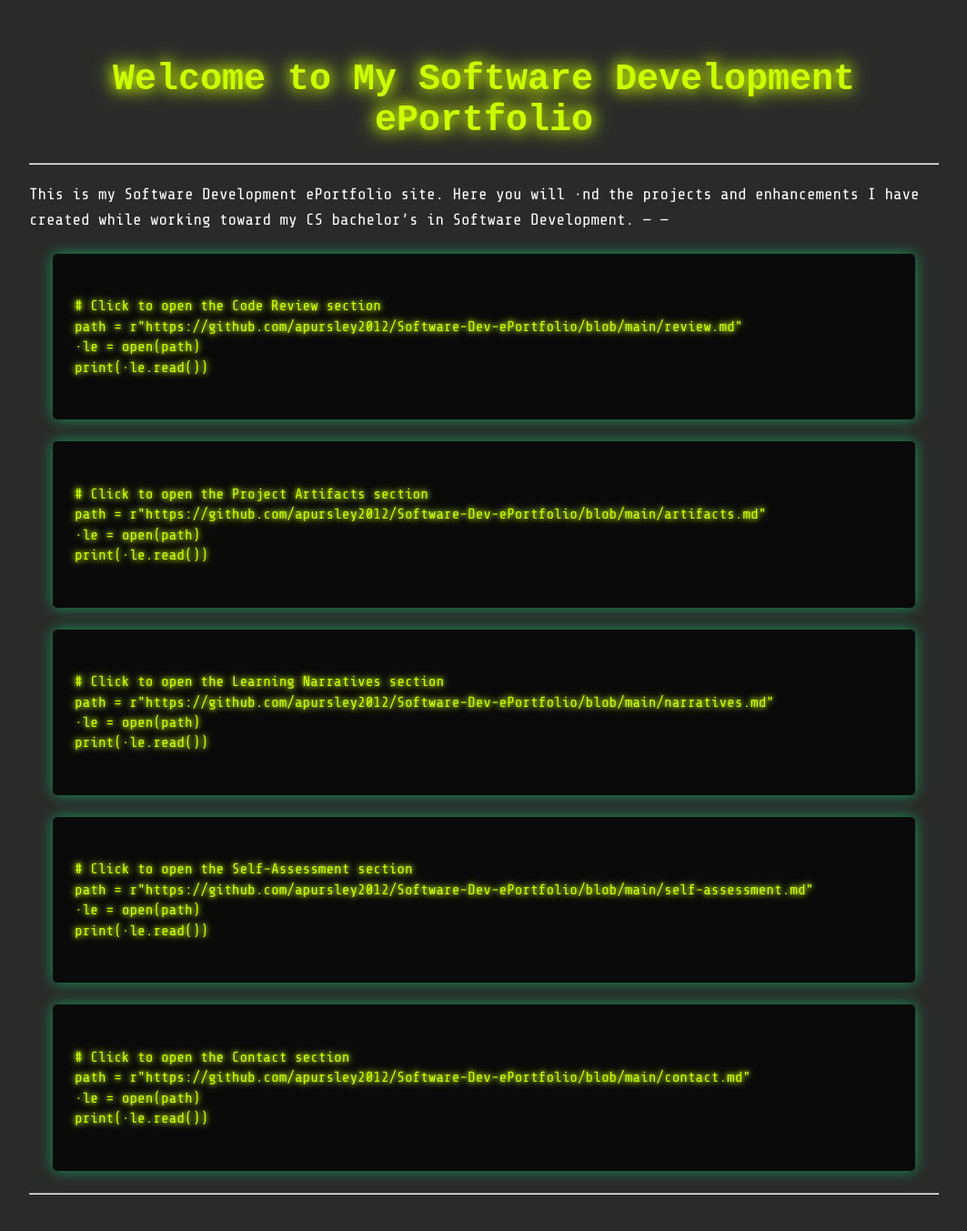
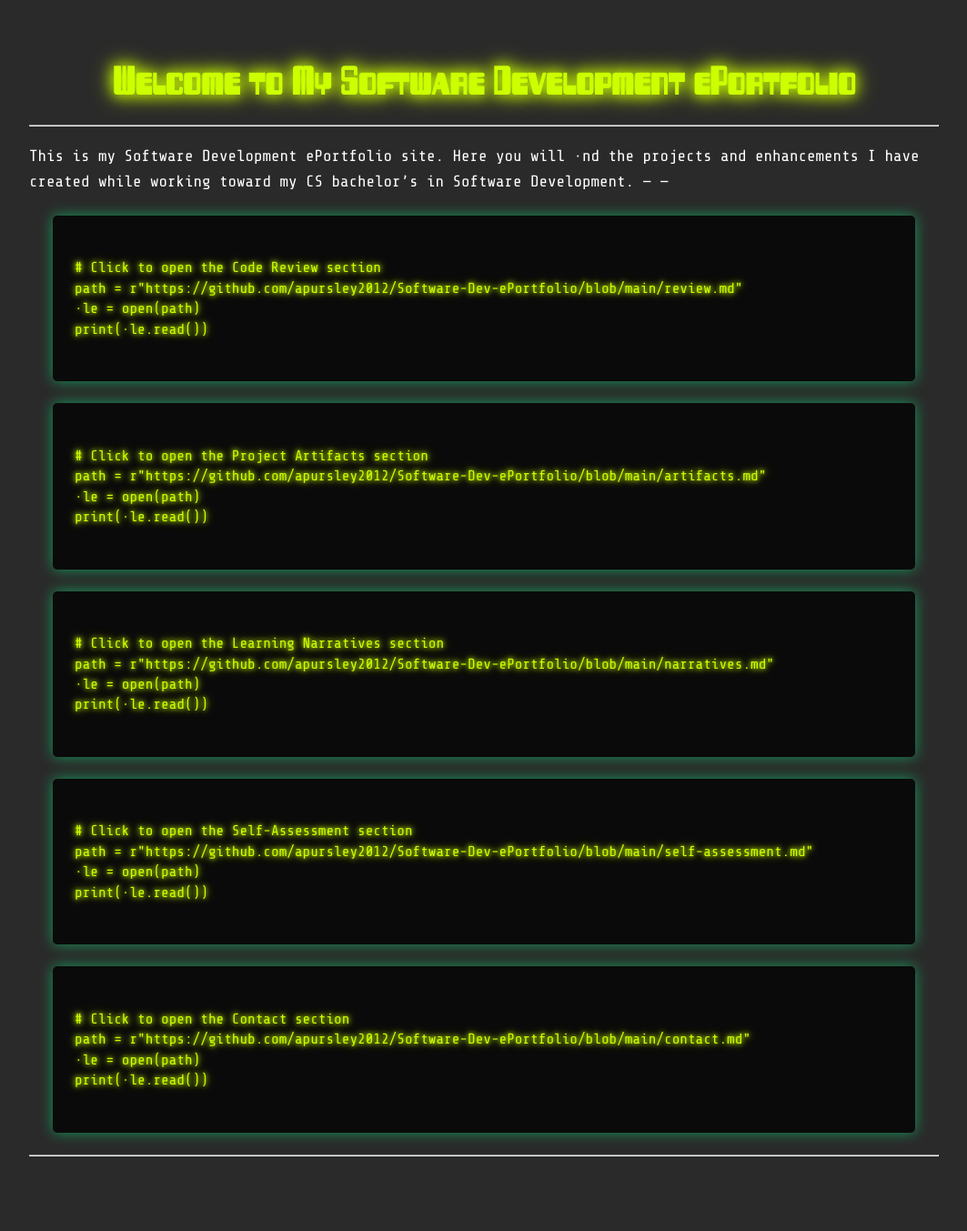
Before and after one commit to apursley2012/Software-Dev-ePortfolio, a Jekyll site: the page built from index.md, in a window 1280 px wide. Shown: the whole page at 91% size, without its empty margins (108-1171 px from the left). Built offline with Jekyll 4.4.1, drawn with Linux system fonts in a browser that asks for light colours; some web fonts are replaced; after the commit the page ends 1311 px from its top, so only the background shows below that.

Commit message:
Update default.html

```diff
--- a/_layouts/default.html
+++ b/_layouts/default.html
@@ -4,7 +4,7 @@
     <meta charset="UTF-8">
     <meta name="viewport" content="width=device-width, initial-scale=1.0">
     <title>{{ page.title }} - Software Development ePortfolio</title>
-    <link rel="stylesheet" href="/assets/css/style.css">
+    <link rel="stylesheet" href="assets/css/style.css">
     <style>
         @font-face {
             font-family: 'Share Tech Mono';
@@ -14,7 +14,7 @@
         }
         @font-face {
             font-family: '256 Bytes';
-            src: url('/assets/fonts/256Bytes.otf') format('opentype');
+            src: url('/assets/fonts/256 Bytes.otf') format('opentype');
             font-weight: normal;
             font-style: normal;
         }
```
